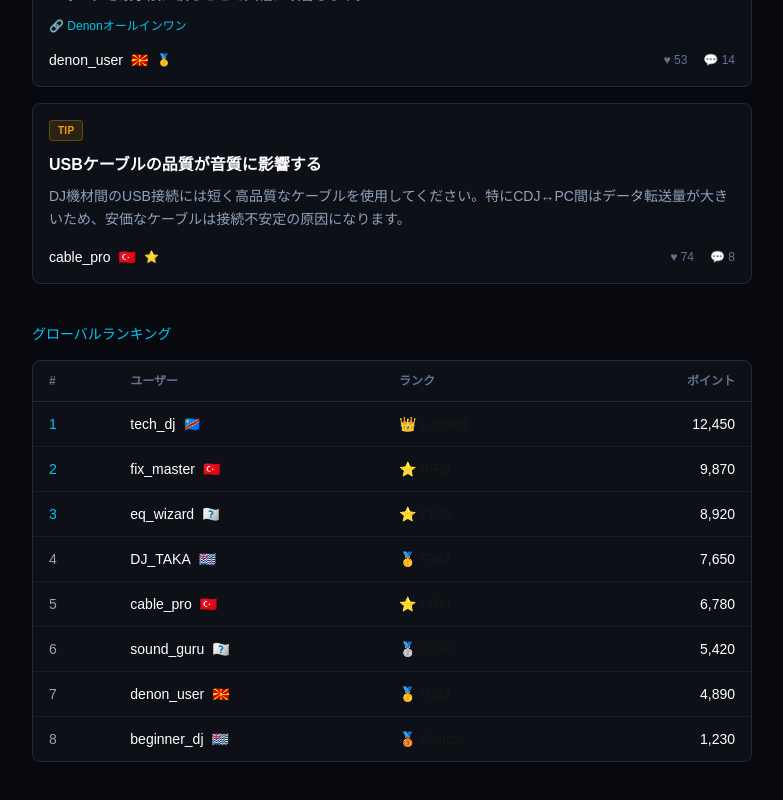
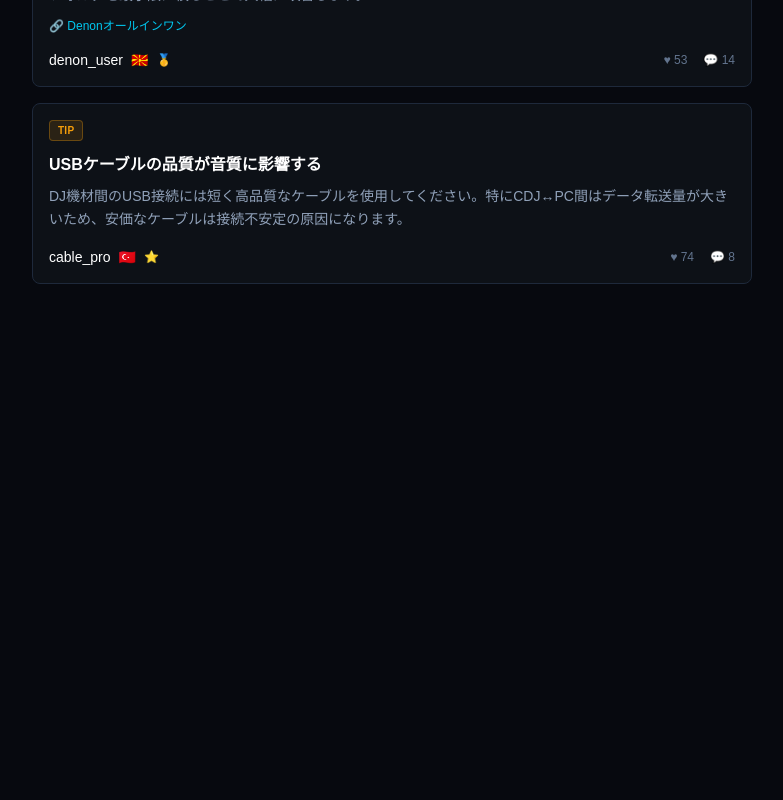
Before and after one commit to KobeeHub/djgearsync, a Next.js app: page /community in a window 1280 px wide. Shown: the part 1638-2438 px from the top of the page, without its empty margins (248-1031 px from the left). After the commit the page ends 2018 px from the top, so only its background shows below. Built offline with nearby package versions, Linux system fonts and the light colour scheme.

Commit message:
feat: show GlobalRanking only on 'すべて' tab

```diff
--- a/app/community/CommunityPage.tsx
+++ b/app/community/CommunityPage.tsx
@@ -246,7 +246,7 @@ export default function CommunityPage() {
           )}
         </div>
 
-        <GlobalRanking />
+        {activeFilter === "すべて" && <GlobalRanking />}
       </main>
     </div>
   );
```
